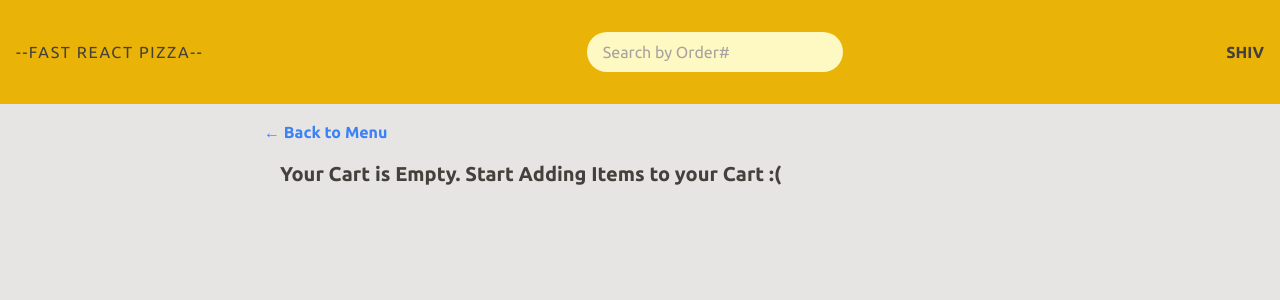
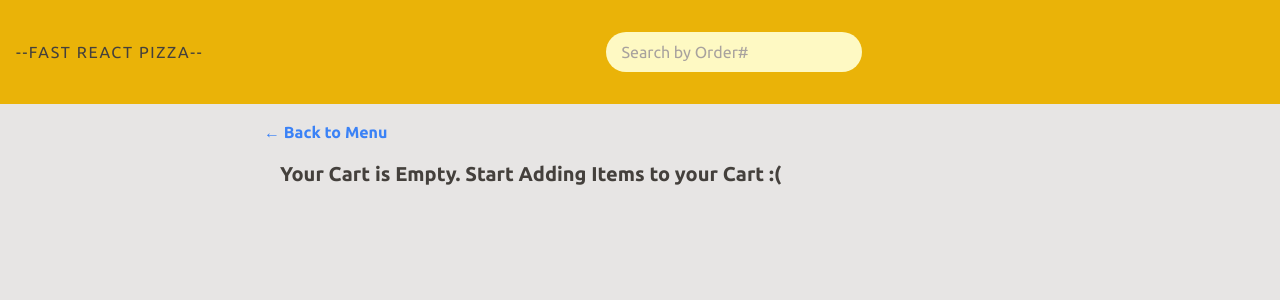
Before and after one commit to shivPosted/fast-react-pizza, a React (Vite) app: page /order/new in a window 1280 px wide. Shown: the top 300 px of the page. Built offline with nearby package versions, Linux system fonts and the light colour scheme; no server answers.

Commit message:
Removing my name as default name

```diff
--- a/src/features/user/userSlice.js
+++ b/src/features/user/userSlice.js
@@ -2,7 +2,7 @@ import { createAsyncThunk, createSlice } from "@reduxjs/toolkit";
 import { getAddress, getPosition } from "../../util";
 
 const initialState = {
-  userName: "Shiv",
+  userName: "",
   status: "idle",
   address: "",
   position: "",
--- a/src/util.js
+++ b/src/util.js
@@ -13,7 +13,6 @@ function currencyFormatter(value) {
 function minutesLeft(dateStr) {
   const d1 = new Date().getTime();
   const d2 = new Date(dateStr).getTime();
-
   return Math.trunc((d2 - d1) / 60000);
 }
 
```
